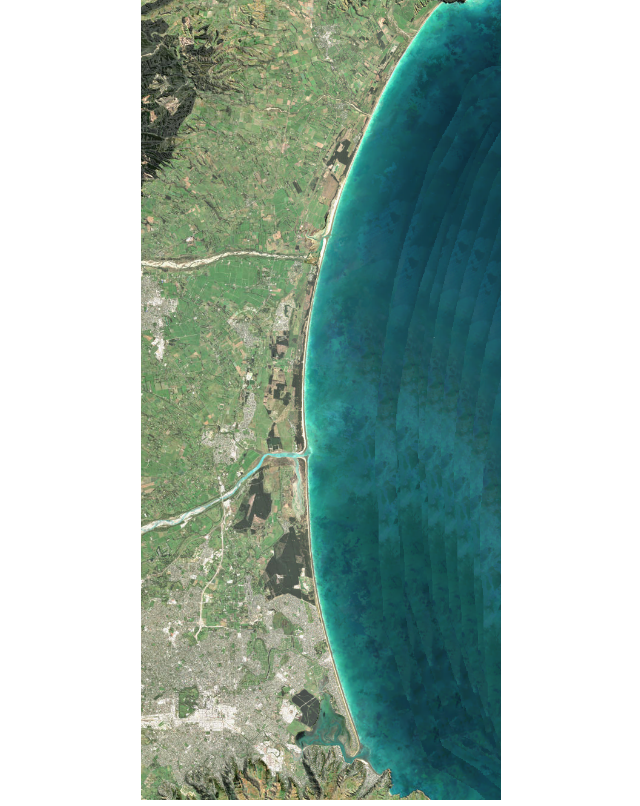
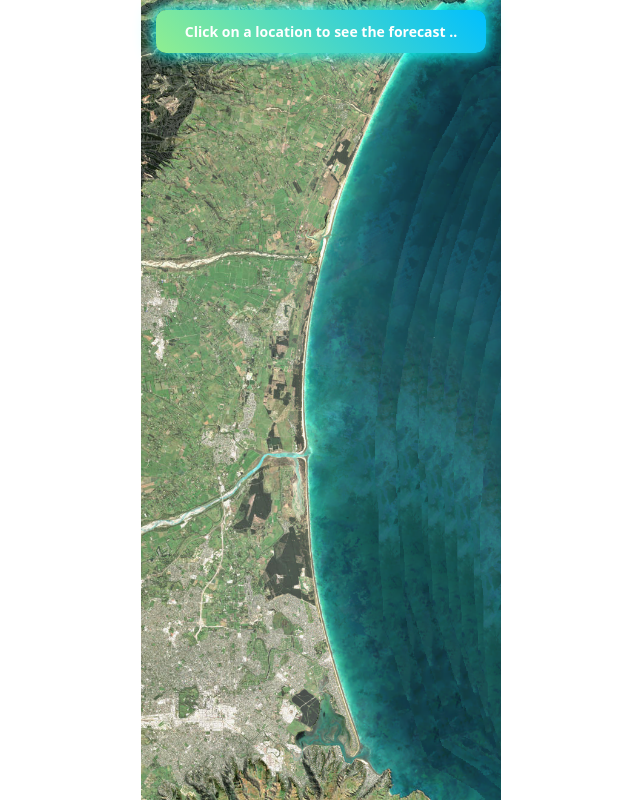
Before and after one commit to AyrtonCR/cantabsurf, a React (Vite) app in the folder my-app/: page / in a window 1280 px wide. Both pictures are taken after a click on the element "Click to enter". Shown: the whole page, without its empty margins (319-959 px from the left). Built offline with nearby package versions, Linux system fonts and the light colour scheme.

Commit message:
centered top message

```diff
--- a/my-app/src/App.jsx
+++ b/my-app/src/App.jsx
@@ -76,6 +76,12 @@ function App() {
                 objectFit: "contain", // or 'cover'
               }}
             ></img>
+            {/* Key in the top-left corner */}
+            <div className={style.keyContainer}>
+              {/* The key content can be text or an image */}
+              <h3 style={{ width: "0px", height: "auto" }} /> Click on a location to see the forecast ..
+              {/* <span>Key Information</span> */}
+            </div>
           </motion.div>
         )}
       </AnimatePresence>
--- a/my-app/src/App.module.css
+++ b/my-app/src/App.module.css
@@ -88,8 +88,53 @@
   justify-content: center;
 }
 
-/* .cantab_image {
-  width: '100vw',
-  height: '100vh',
-  objectFit: 'contain' // or 'cover'
-} */
+/* Remove flex styles from .map-div to avoid conflict */
+body,
+.map-div {
+  position: relative;
+  height: 100vh;
+  width: 100vw;
+}
+
+/* .keyContainer */
+.keyContainer {
+  position: absolute;
+  top: 10px; /* Distance from the top */
+  left: 50%; /* Move to horizontal center */
+  transform: translateX(-50%); /* Center it exactly */
+  background: linear-gradient(45deg, #90ee90, #00bfff);
+  padding: 5px 15px;
+  border-radius: 10px;
+  font-size: 14px;
+  font-weight: bold;
+  color: white;
+  box-shadow: 0 0 10px 2px rgba(0, 255, 255, 0.5), 0 0 15px 5px rgba(0, 255, 255, 0.3);
+  animation: shineEffect 1.5s infinite alternate;
+  display: flex;
+  align-items: center;
+  justify-content: center;
+  text-align: center;
+  max-width: 200vw;
+  word-wrap: break-word;
+}
+
+/* Optional: style for the key image */
+.keyContainer {
+  width: 300px;
+  /* width: 50px; Size of the key image */
+  /* height: auto; */
+  /* margin-right: 1px; Space between the image and text */
+}
+
+/* Shine animation */
+@keyframes shineEffect {
+  0% {
+    box-shadow: 0 0 10px 2px rgba(0, 255, 255, 0.5), 0 0 15px 5px rgba(0, 255, 255, 0.3);
+  }
+  50% {
+    box-shadow: 0 0 20px 5px rgba(0, 255, 255, 0.8), 0 0 30px 10px rgba(0, 255, 255, 0.5);
+  }
+  100% {
+    box-shadow: 0 0 10px 2px rgba(0, 255, 255, 0.5), 0 0 15px 5px rgba(0, 255, 255, 0.3);
+  }
+}
```
